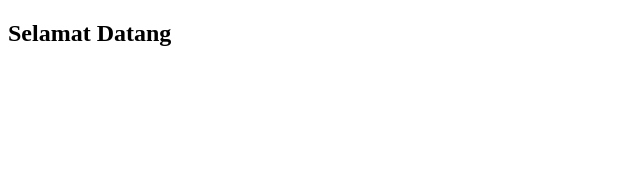
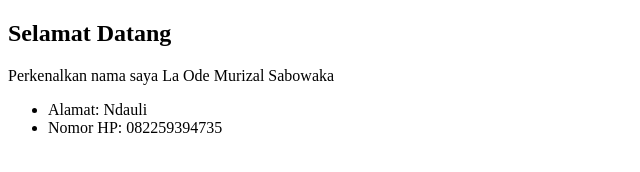
Before and after one commit to rizalsabowaka/rizal-git-test-5, a plain HTML site: page index.html in a window 1280 px wide. Shown: the whole page, without its empty margins (0-640 px from the left). Drawn offline with Linux system fonts and the light colour scheme.

Commit message:
Menambah paragraf dan list

```diff
--- a/index.html
+++ b/index.html
@@ -7,5 +7,10 @@
 </head>
 <body>
     <h2>Selamat Datang</h2>
+    <p>Perkenalkan nama saya La Ode Murizal Sabowaka</p>
+    <ul>
+        <li>Alamat: Ndauli</li>
+        <li>Nomor HP: 082259394735</li>
+    </ul>
 </body>
 </html>
```
